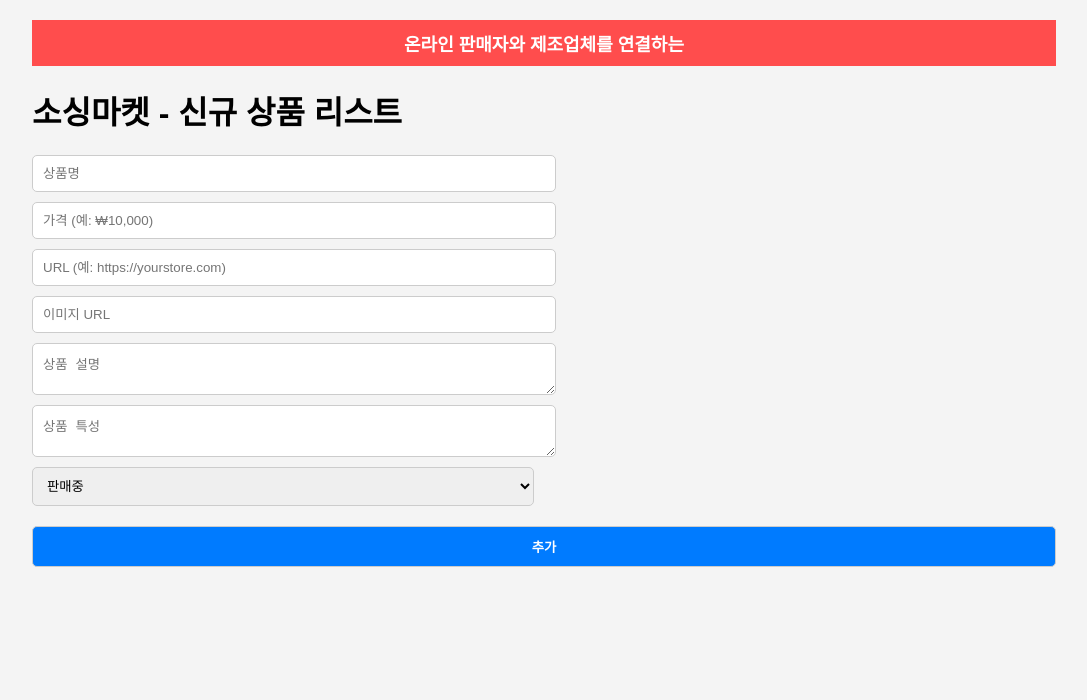
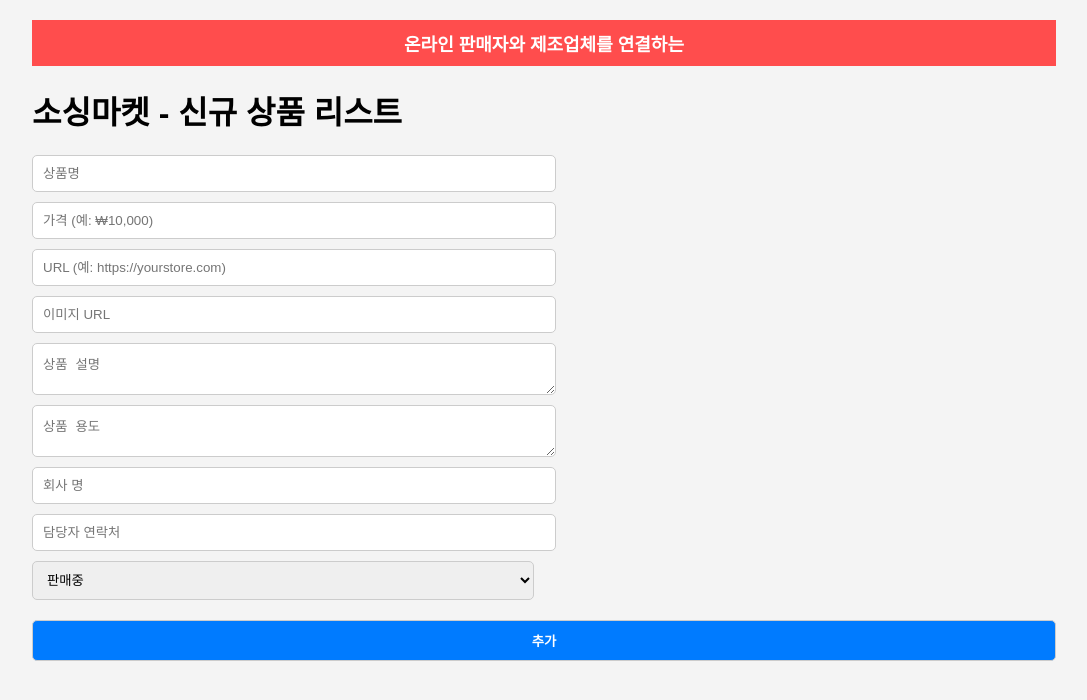
Before and after one commit to james1814eng/sourcing-market, a React (Create React App) app: page / in a window 1280 px wide. Shown: the top 700 px of the page, without its empty margins (96-1183 px from the left). Built offline with nearby package versions, Linux system fonts and the light colour scheme.

Commit message:
상품 용도 , 회사 명 , 담당자 연락처 필드 추가

```diff
--- a/src/App.js
+++ b/src/App.js
@@ -9,7 +9,9 @@ function App() {
         url: '',
         image: '',
         description: '',
-        features: '',
+        usage: '',
+        company: '',
+        contact: '',
         status: '판매중',
     });
 
@@ -28,7 +30,9 @@ function App() {
             url: '',
             image: '',
             description: '',
-            features: '',
+            usage: '',
+            company: '',
+            contact: '',
             status: '판매중',
         });
     };
@@ -45,7 +49,9 @@ function App() {
                 <input name="url" placeholder="URL (예: https://yourstore.com)" value={newProduct.url} onChange={handleChange} />
                 <input name="image" placeholder="이미지 URL" value={newProduct.image} onChange={handleChange} />
                 <textarea name="description" placeholder="상품 설명" value={newProduct.description} onChange={handleChange} />
-                <textarea name="features" placeholder="상품 특성" value={newProduct.features} onChange={handleChange} />
+                <textarea name="usage" placeholder="상품 용도" value={newProduct.usage} onChange={handleChange} />
+                <input name="company" placeholder="회사 명" value={newProduct.company} onChange={handleChange} />
+                <input name="contact" placeholder="담당자 연락처" value={newProduct.contact} onChange={handleChange} />
                 <select name="status" value={newProduct.status} onChange={handleChange}>
                     <option value="판매중">판매중</option>
                     <option value="품절">품절</option>
@@ -66,7 +72,9 @@ function App() {
                         <p>{product.price}</p>
                         <p className={product.status === "품절" ? "sold-out" : "on-sale"}>{product.status}</p>
                         <p>{product.description}</p>
-                        <p>{product.features}</p>
+                        <p>{product.usage}</p>
+                        <p>회사: {product.company}</p>
+                        <p>연락처: {product.contact}</p>
                     </a>
                 ))}
             </div>
```
Also changed, not shown: src/App.css (line endings or trailing spaces).
